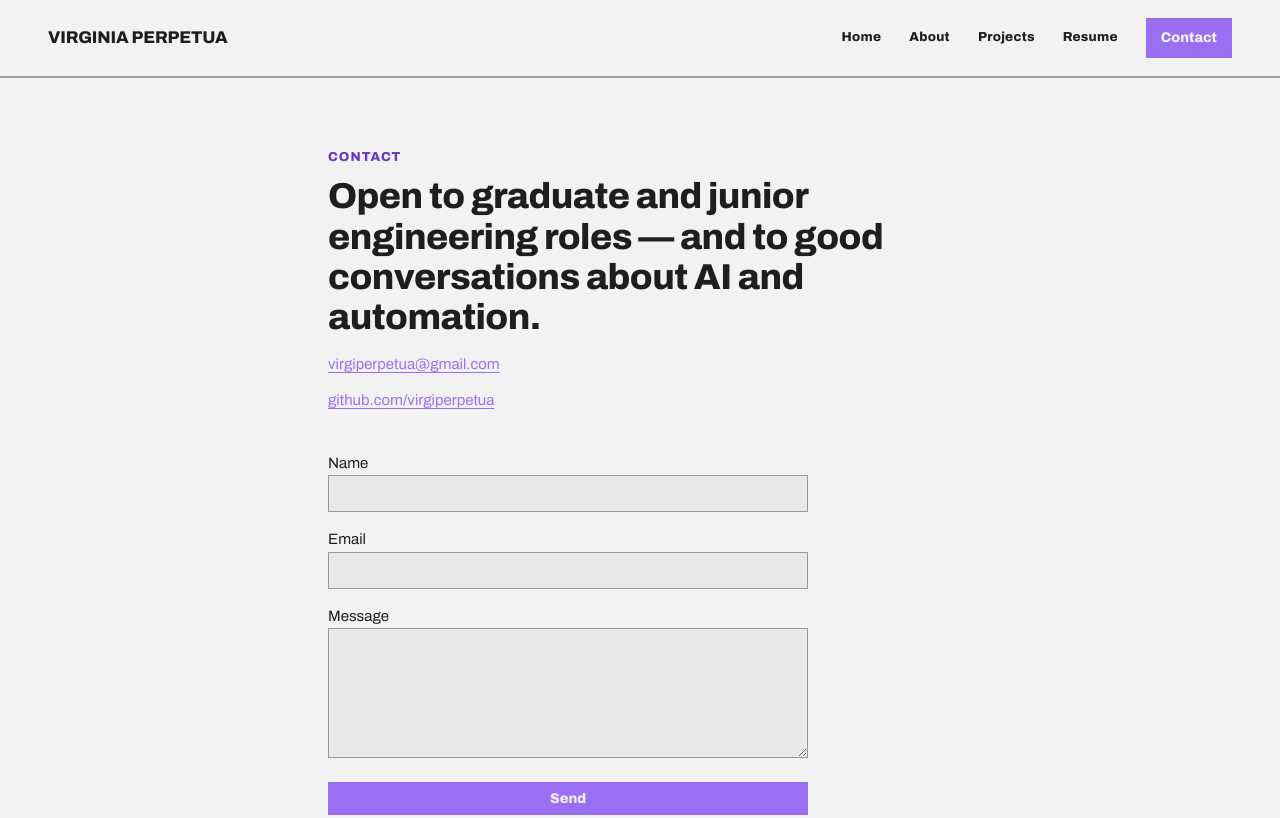
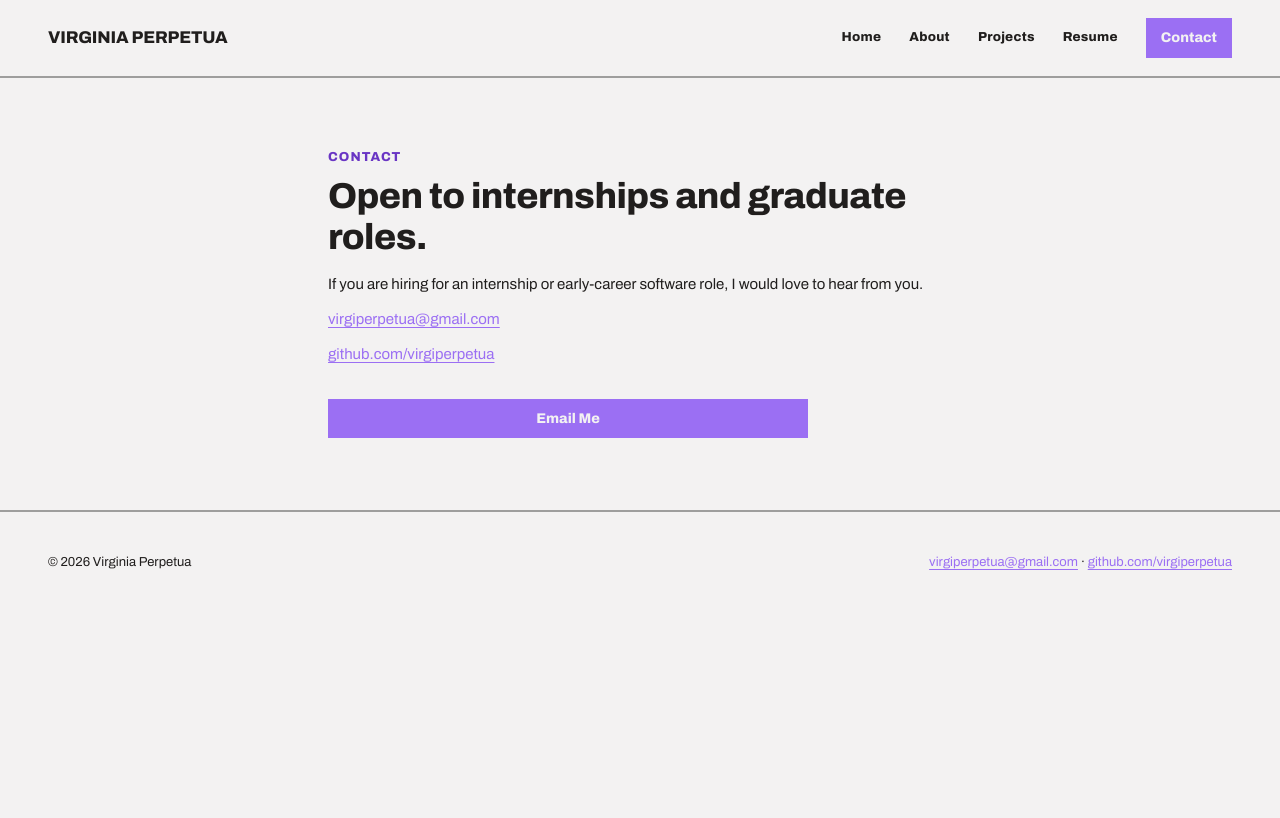
Before and after one commit to virgiperpetua/marketing, a website: page public/contact.html in a window 1280 px wide. Shown: the top 818 px of the page. Drawn offline with Linux system fonts and the light colour scheme.

Commit message:
Simplify contact page CTA
Co-authored-by: Cursor <cursoragent@cursor.com>

```diff
--- a/public/contact.html
+++ b/public/contact.html
@@ -4,7 +4,7 @@
 <meta charset="utf-8"/>
 <meta name="viewport" content="width=device-width, initial-scale=1"/>
 <title>Contact — Virginia Perpetua</title>
-<meta name="description" content="Open to graduate and junior engineering roles and conversations about AI and automation. Email virgiperpetua@gmail.com."/>
+<meta name="description" content="Open to internships, graduate roles, and practical engineering conversations. Email virgiperpetua@gmail.com."/>
 <meta name="author" content="Virginia Perpetua"/>
 <meta name="robots" content="index,follow,max-image-preview:large"/>
 <link rel="canonical" href="https://virgiperpetua.com/contact.html"/>
@@ -12,13 +12,13 @@
 <meta property="og:site_name" content="Virginia Perpetua"/>
 <meta property="og:locale" content="en_AU"/>
 <meta property="og:title" content="Contact — Virginia Perpetua"/>
-<meta property="og:description" content="Open to graduate and junior engineering roles and conversations about AI and automation. Email virgiperpetua@gmail.com."/>
+<meta property="og:description" content="Open to internships, graduate roles, and practical engineering conversations. Email virgiperpetua@gmail.com."/>
 <meta property="og:url" content="https://virgiperpetua.com/contact.html"/>
 <meta property="og:image" content="https://virgiperpetua.com/img/og-banner.png"/>
 <meta property="og:image:alt" content="Virginia Perpetua — portfolio banner"/>
 <meta name="twitter:card" content="summary_large_image"/>
 <meta name="twitter:title" content="Contact — Virginia Perpetua"/>
-<meta name="twitter:description" content="Open to graduate and junior engineering roles and conversations about AI and automation. Email virgiperpetua@gmail.com."/>
+<meta name="twitter:description" content="Open to internships, graduate roles, and practical engineering conversations. Email virgiperpetua@gmail.com."/>
 <meta name="twitter:image" content="https://virgiperpetua.com/img/og-banner.png"/>
 <link rel="icon" href="img/favicon-32x32.png" sizes="32x32" type="image/png"/>
 <link rel="icon" href="img/favicon-16x16.png" sizes="16x16" type="image/png"/>
@@ -27,7 +27,7 @@
 <meta name="theme-color" content="#9b6ff3"/>
 <link rel="stylesheet" href="css/tokens.css"/>
 <link rel="stylesheet" href="css/site.css"/>
-<script type="application/ld+json">{"@context":"https://schema.org","@type":"Person","name":"Virginia Perpetua","url":"https://virgiperpetua.com","email":"mailto:virgiperpetua@gmail.com","image":"https://virgiperpetua.com/img/og-avatar.jpg","jobTitle":"Full-stack engineer in training","address":{"@type":"PostalAddress","addressLocality":"Melbourne","addressCountry":"AU"},"sameAs":["https://github.com/virgiperpetua"],"description":"Open to graduate and junior engineering roles and conversations about AI and automation. Email virgiperpetua@gmail.com."}</script>
+<script type="application/ld+json">{"@context":"https://schema.org","@type":"Person","name":"Virginia Perpetua","url":"https://virgiperpetua.com","email":"mailto:virgiperpetua@gmail.com","image":"https://virgiperpetua.com/img/og-avatar.jpg","jobTitle":"Full-stack engineer in training","address":{"@type":"PostalAddress","addressLocality":"Melbourne","addressCountry":"AU"},"sameAs":["https://github.com/virgiperpetua"],"description":"Open to internships, graduate roles, and practical engineering conversations. Email virgiperpetua@gmail.com."}</script>
 </head>
 <body>
 <nav class="nav">
@@ -43,15 +43,13 @@
 
 <section class="page-pad" style="padding-top:72px;padding-bottom:72px;max-width:720px">
   <h6>Contact</h6>
-  <h1 style="margin:12px 0 16px;font-size:36px">Open to graduate and junior engineering roles — and to good conversations about AI and automation.</h1>
+  <h1 style="margin:12px 0 16px;font-size:36px">Open to internships and graduate roles.</h1>
+  <p>If you are hiring for an internship or early-career software role, I would love to hear from you.</p>
   <p><a href="mailto:virgiperpetua@gmail.com">virgiperpetua@gmail.com</a></p>
   <p><a href="https://github.com/virgiperpetua">github.com/virgiperpetua</a></p>
-  <form style="margin-top:40px;display:grid;gap:16px;max-width:480px" action="mailto:virgiperpetua@gmail.com" method="get" enctype="text/plain">
-    <label>Name<br/><input required name="name" style="width:100%;min-height:36px;padding:6px 10px;border:1px solid var(--vp-color-divider);background:var(--vp-color-surface);font:inherit"/></label>
-    <label>Email<br/><input required type="email" name="email" style="width:100%;min-height:36px;padding:6px 10px;border:1px solid var(--vp-color-divider);background:var(--vp-color-surface);font:inherit"/></label>
-    <label>Message<br/><textarea required name="message" rows="5" style="width:100%;padding:6px 10px;border:1px solid var(--vp-color-divider);background:var(--vp-color-surface);font:inherit"></textarea></label>
-    <button class="btn btn-primary" type="submit">Send</button>
-  </form>
+  <div style="margin-top:32px;display:grid;gap:12px;max-width:480px">
+    <a class="btn btn-primary" href="mailto:virgiperpetua@gmail.com?subject=Internship%20Opportunity">Email Me</a>
+  </div>
 </section>
 
 <footer class="footer">
```
